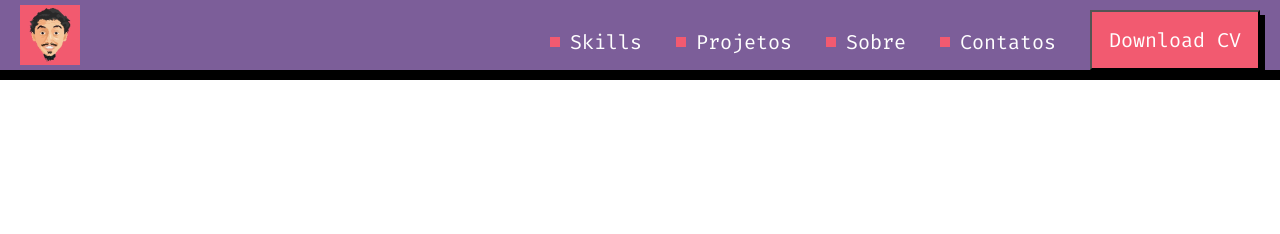
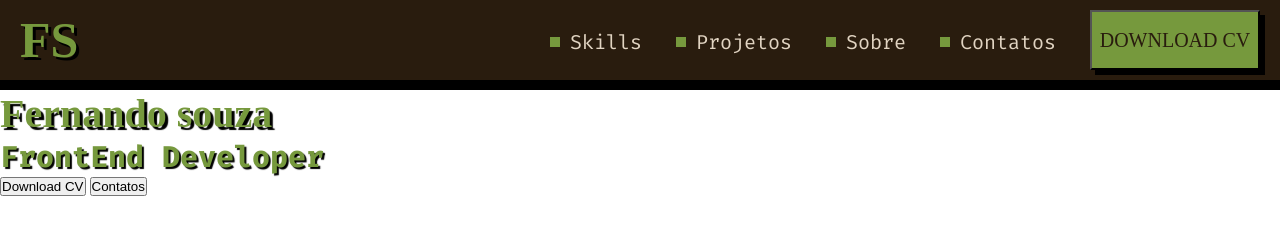
Before and after one commit to Fernandofvsouza/html-css-feliz, a plain HTML site: page index.html in a window 1280 px wide. Drawn offline with Linux system fonts and the light colour scheme; a web font is replaced by a local one.

Commit message:
css modificações

```diff
--- a/global.css
+++ b/global.css
@@ -1,4 +1,6 @@
 @import url('https://fonts.googleapis.com/css2?family=Fira+Code&display=swap');
+@import url('https://fonts.googleapis.com/css2?family=Hanalei+Fill&family=Press+Start+2P&display=swap');
+@import url('https://fonts.googleapis.com/css2?family=Fira+Code:wght@700&display=swap');
 
 *{
     margin: 0;
--- a/index.html
+++ b/index.html
@@ -10,7 +10,7 @@
 </head>
 <body>
     <header>
-        <a href="#"><img src="assets/logo.png" alt=""></a>
+        <h1 class="logo">FS</h1>
 
 
         <nav>
@@ -26,10 +26,20 @@
                     Contatos
                 </a>
             </ul>
-            <button >Download CV</button>
+            <button class="button">Download CV</button>
 
         </nav>
     </header>
 
+    <main>
+        <div>
+            <h1>Fernando souza</h1>
+            <h3>FrontEnd Developer</h3>
+        </div>
+        <button>Download CV</button>
+        <button>Contatos</button>
+
+    </main>
+
 </body>
 </html>
--- a/style.css
+++ b/style.css
@@ -1,10 +1,25 @@
+
 header{
     display: flex;
     justify-content: space-between;
-    background-color: #7c5e99;
+    align-items: center;
+    background-color: #291c0e;
     border-bottom: 10px solid black;
     padding:10px 20px;
-    height: 80px;
+
+
+}
+.logo{
+    font-size: 50px;
+    font-family:"Hanalei Fill", serif;
+    color: #76993d;
+    text-shadow: 3PX 3PX  BLACK;
+    transition:0.5s linear;
+}
+.logo:hover{
+    cursor: pointer;
+    transform: scale(1.08);
+
 
 }
 nav{
@@ -15,34 +30,56 @@ nav{
 a{
     display: inline-flex;
     align-items: center;
-    color: #ffff;
+    color: #E1D4C2;
     font-size: 20px;
     font-family: "Fira Code", serif;
     font-weight: 500;
     text-decoration: none;
     margin-right: 30px;
+    transition: 0.3s linear;
+}
+a:hover{
+    transform: scale(1.05);
 }
 a.nav-bar::before{
     content: '';
-    background-color: #F25A70;
+    background-color: #76993d;
     width: 10px;
     height: 10px;
     margin-right: 10px;
 
 }
 
-button{
-    background-color: #F25A70;
-    color: #ffff;
+.button{
+    background-color: #76993d;
+    color: #291c0e;
+    text-transform: uppercase;
     height: 60px;
     width: 170px;
-    font-family: "Fira Code", serif;
+    font-family:"Hanalei Fill", serif;
     font-size: 20px;
     font-weight: 500;
     box-shadow: 5px 5px 0px black;
     margin-right: 0;
-}
-button:hover{
-    cursor: pointer;
+    transition: transform 0.5s cubic-bezier(0.42, 0.01, 0.36, 0.97);
 
 }
+.button:hover{
+    cursor: pointer;
+    transform: scale(1.08);
+
+}
+div>h1{
+    font-family:"Hanalei Fill", serif;
+    color: #76993d;
+    text-shadow: 3PX 3PX 1px  BLACK;
+    font-size: 40px;
+}
+div>h3{
+    font-family:"Fira Code", serif;
+    font-weight: 700;
+    font-size: 30px;
+    color: #76993d;
+    text-shadow: 2PX 2PX 1px BLACK;
+
+}
```
